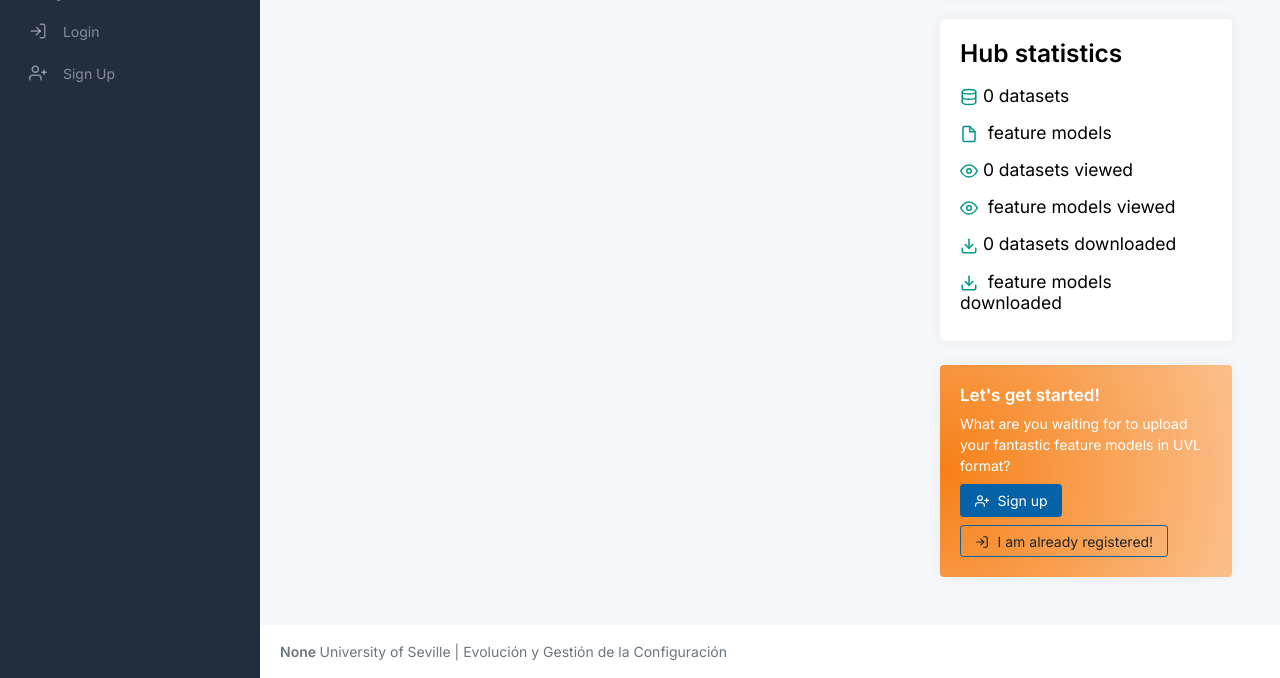
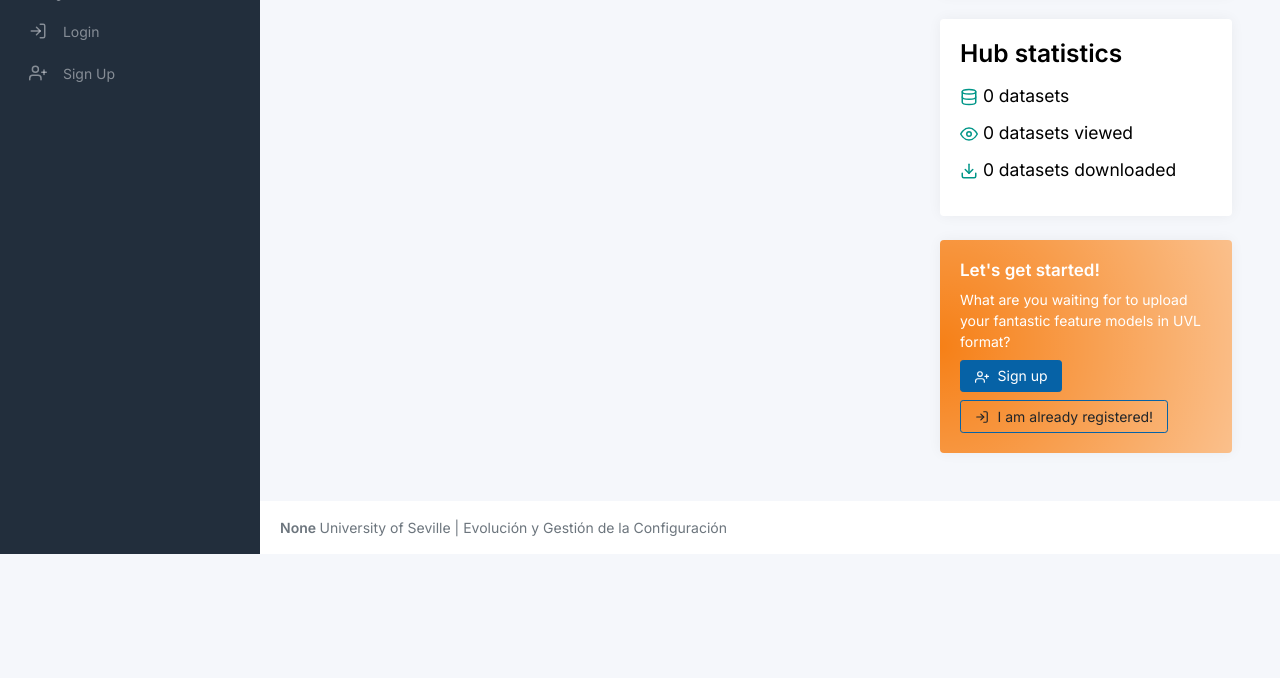
Before and after one commit to Dinosaur-EGC/dinosaur-hub, a Flask app: page / in a window 1280 px wide. Shown: the part 350-1028 px from the top of the page. After the commit the page ends 904 px from the top, so only its background shows below. Run offline with Flask 3, Linux system fonts and the light colour scheme; data that the repository does not hold is empty; parts of the project's set-up code (start-up, migrations or seed data) failed here and were passed over; some libraries are stand-ins or nearby versions.

Commit message:
fix: quitar las estadísticas de featuremodel

```diff
--- a/app/modules/public/templates/public/index.html
+++ b/app/modules/public/templates/public/index.html
@@ -181,23 +181,11 @@
                             </h4>
 
                             <h4 class="h4 mb-3" class="stats-color">
-                                <i data-feather="file" class="align-middle mr-2 stats-color"></i>&nbsp;{{ feature_models_counter }} feature models
-                            </h4>
-
-                            <h4 class="h4 mb-3" class="stats-color">
                                 <i data-feather="eye" class="align-middle mr-2 stats-color"></i>&nbsp;{{ total_dataset_views }} datasets viewed
                             </h4>
 
                             <h4 class="h4 mb-3" class="stats-color">
-                                <i data-feather="eye" class="align-middle mr-2 stats-color"></i>&nbsp;{{ total_feature_model_views }} feature models viewed
-                            </h4>
-
-                            <h4 class="h4 mb-3" class="stats-color">
                                 <i data-feather="download" class="align-middle mr-2 stats-color"></i>&nbsp;{{ total_dataset_downloads }} datasets downloaded
-                            </h4>
-
-                            <h4 class="h4" class="stats-color">
-                                <i data-feather="download" class="align-middle mr-2 stats-color"></i>&nbsp;{{ total_feature_model_downloads }} feature models downloaded
                             </h4>
 
                         </h1>
```
